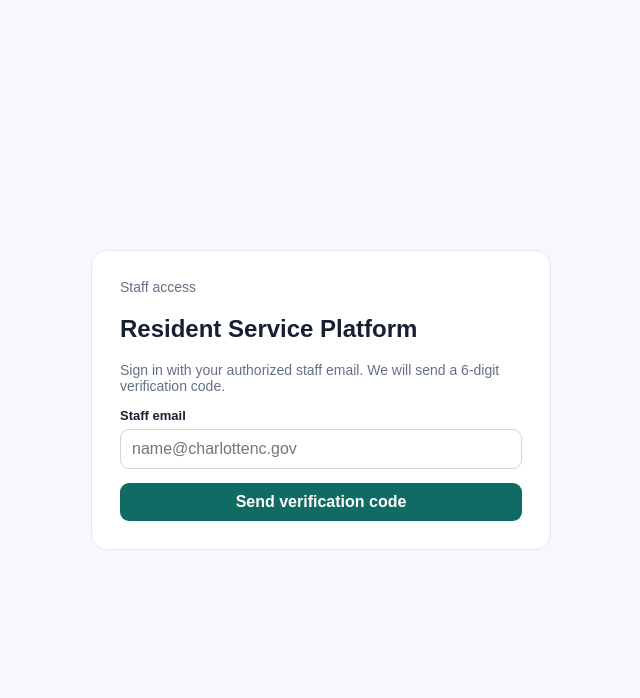
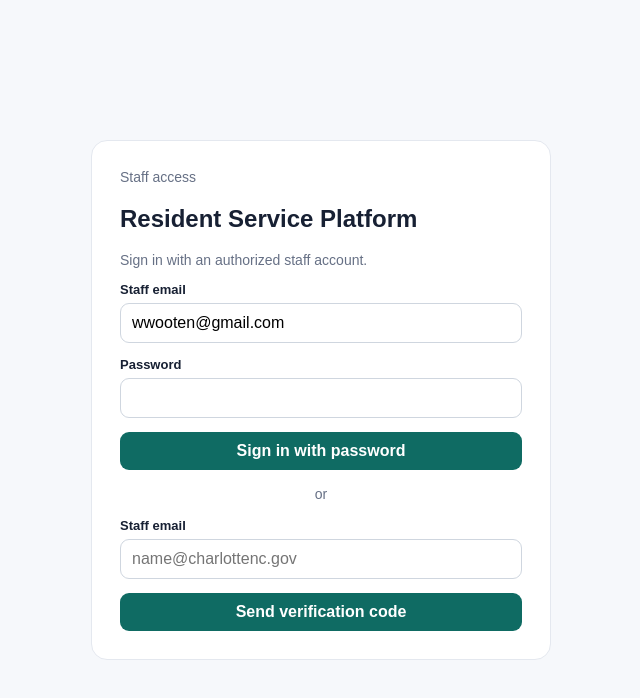
Before and after one commit to wrekk777/resident-service-platform, a Next.js app: page /login in a window 1280 px wide. Shown: the top 698 px of the page, without its empty margins (319-959 px from the left). Built offline with nearby package versions, Linux system fonts and the light colour scheme.

Commit message:
Show password sign-in option

```diff
--- a/app/login/page.tsx
+++ b/app/login/page.tsx
@@ -1,4 +1,4 @@
-import { sendLoginCode, verifyLoginCode } from './actions';
+import { sendLoginCode, signInWithPassword, verifyLoginCode } from './actions';
 
 export default async function LoginPage({ searchParams }: { searchParams: Promise<{ sent?: string; error?: string }> }) {
   const params = await searchParams;
@@ -9,11 +9,26 @@ export default async function LoginPage({ searchParams }: { searchParams: Promis
       <section className="login-card">
         <div className="subtle">Staff access</div>
         <h1>Resident Service Platform</h1>
-        <p className="subtle">Sign in with your authorized staff email. We will send a 6-digit verification code.</p>
+        <p className="subtle">Sign in with an authorized staff account.</p>
         {sent ? <p className="notice">Enter the 6-digit code from your email below.</p> : null}
         {params.error ? <p className="notice">{params.error}</p> : null}
 
         {!sent ? (
+          <>
+            <form action={signInWithPassword} className="form">
+              <div className="field">
+                <label htmlFor="password-email">Staff email</label>
+                <input id="password-email" name="email" type="email" required defaultValue="wwooten@gmail.com" />
+              </div>
+              <div className="field">
+                <label htmlFor="password">Password</label>
+                <input id="password" name="password" type="password" required autoComplete="current-password" />
+              </div>
+              <button className="button" type="submit">Sign in with password</button>
+            </form>
+
+            <div className="subtle" style={{ margin: '1rem 0', textAlign: 'center' }}>or</div>
+
             <form action={sendLoginCode} className="form">
               <div className="field">
                 <label htmlFor="email">Staff email</label>
@@ -21,6 +36,7 @@ export default async function LoginPage({ searchParams }: { searchParams: Promis
               </div>
               <button className="button" type="submit">Send verification code</button>
             </form>
+          </>
         ) : (
           <form action={verifyLoginCode} className="form">
             <div className="field">
```
Lines whose indentation alone changed are shown as unchanged.
